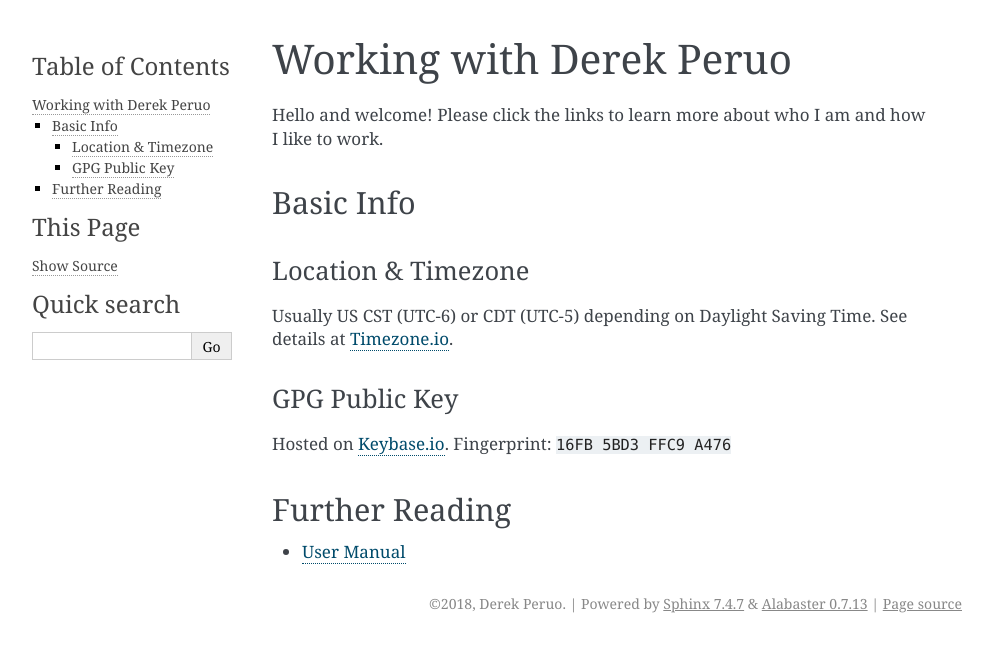
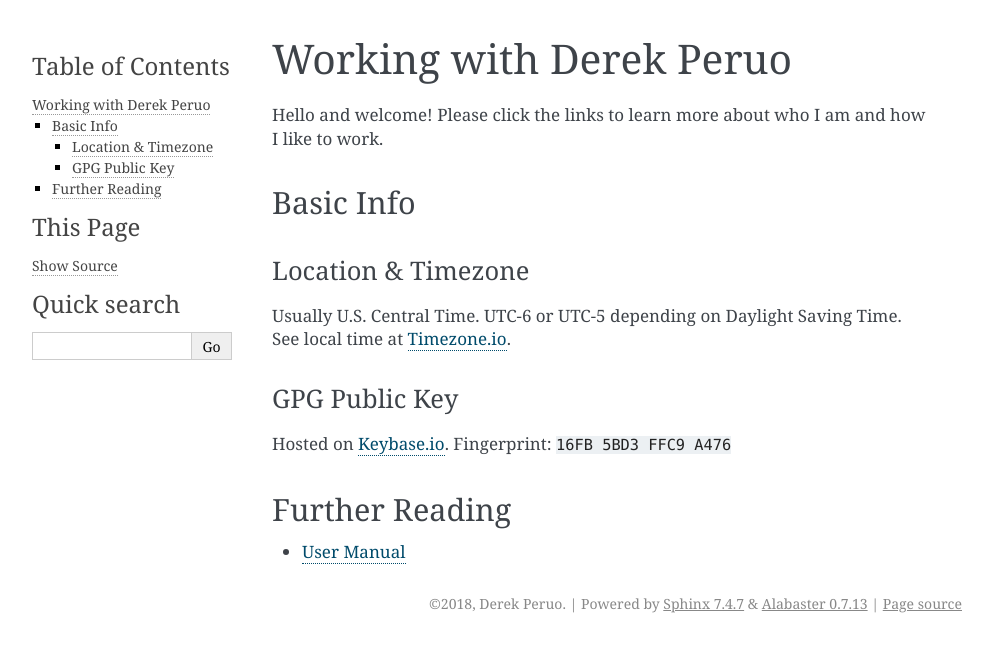
Before and after one commit to dperuo/about-me, a Sphinx documentation site: the page built from docs/index.rst, in a window 1280 px wide. Shown: the top 652 px of the page, without its empty margins (148-1141 px from the left). Built offline with Sphinx 7.4.7, drawn with Linux system fonts in a browser that asks for light colours.

Commit message:
Update INDEX

```diff
--- a/docs/index.rst
+++ b/docs/index.rst
@@ -7,18 +7,23 @@ Working with Derek Peruo
 
 Hello and welcome! Please click the links to learn more about who I am and how I like to work.
 
+
 Basic Info
 ----------
 
 Location & Timezone
 ^^^^^^^^^^^^^^^^^^^
 
-Usually US CST (UTC-6) or CDT (UTC-5) depending on Daylight Saving Time. See details at `Timezone.io`_.
+Usually U.S. Central Time. UTC-6 or UTC-5 depending on Daylight Saving Time. See local time at `Timezone.io`_.
+
+
 
 GPG Public Key
 ^^^^^^^^^^^^^^
 
 Hosted on `Keybase.io`_. Fingerprint: ``16FB 5BD3 FFC9 A476``
+
+
 
 Further Reading
 ---------------
```
